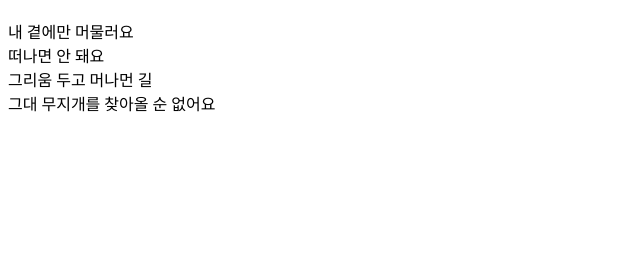
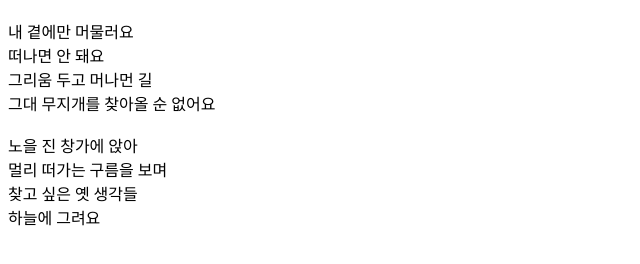
Before and after one commit to cyj1127/gitTest, a plain HTML site: page index.html in a window 1280 px wide. Shown: the part 70-334 px from the top of the page, without its empty margins (0-640 px from the left). Drawn offline with Linux system fonts and the light colour scheme.

Commit message:
'소녀' 2번쨰 가사 입력 추가

```diff
--- a/index.html
+++ b/index.html
@@ -11,7 +11,12 @@
         내 곁에만 머물러요<br>
 떠나면 안 돼요<br>
 그리움 두고 머나먼 길<br>
-그대 무지개를 찾아올 순 없어요
+그대 무지개를 찾아올 순 없어요<br>
+<br>
+노을 진 창가에 앉아<br>
+멀리 떠가는 구름을 보며<br>
+찾고 싶은 옛 생각들<br>
+하늘에 그려요<br>
     </p>
 </body>
 </html>
```
